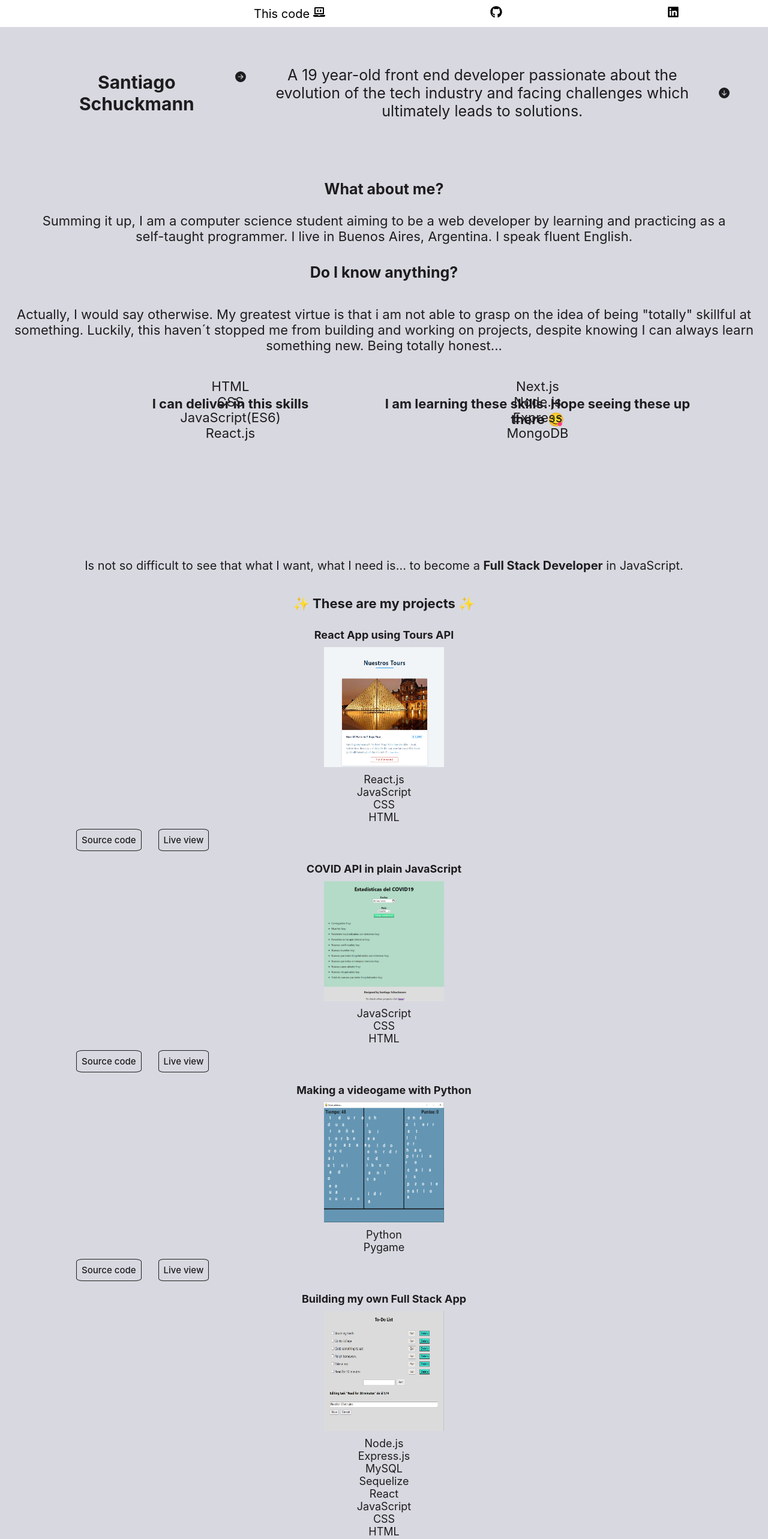
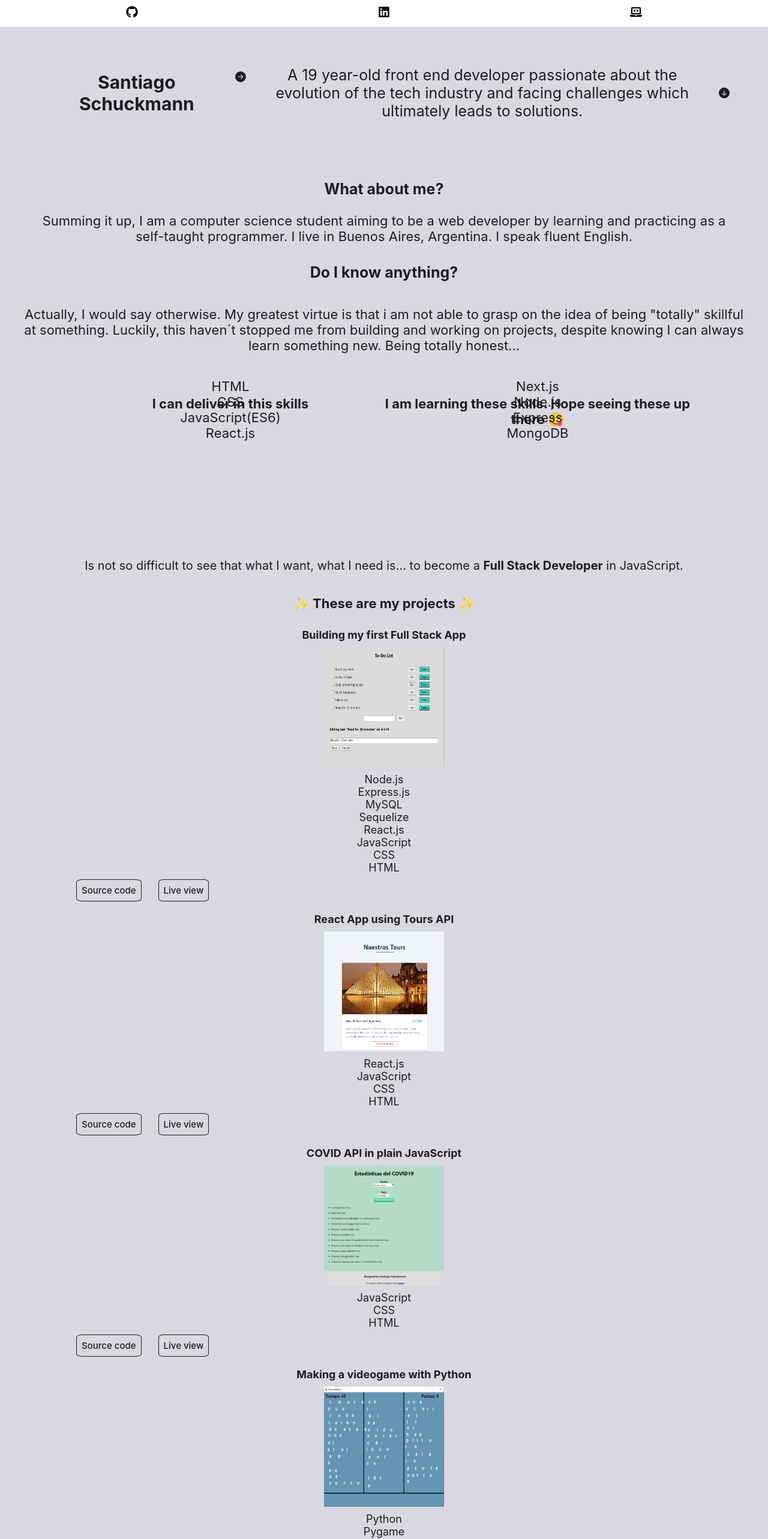
Before and after one commit to santischuckmann/my-portfolio, a React (Create React App) app: page / in a window 1280 px wide. Shown: the top 2566 px of the page at 60% size. Built offline with nearby package versions, Linux system fonts and the light colour scheme.

Commit message:
fixed ui and addedproject

```diff
--- a/src/components/Navbar.jsx
+++ b/src/components/Navbar.jsx
@@ -8,10 +8,9 @@ const Navbar = () => {
   return (
     <>
     <header>
-        <a href=""></a>
-        <a href="https://github.com/santischuckmann/my-portfolio">This code <FaLaptopCode /></a>
-        <a href="https://github.com/santischuckmann"><FaGithub /></a>
-        <a href = "https://www.linkedin.com/in/santiago-schuckmann-33183620a"><FaLinkedin /></a>
+        <a href="https://github.com/santischuckmann" target="_blank" rel= "noreferrer"><FaGithub /></a>
+        <a href = "https://www.linkedin.com/in/santiago-schuckmann-33183620a"  target="_blank" rel= "noreferrer"><FaLinkedin /></a>
+        <a href="https://github.com/santischuckmann/my-portfolio" target="_blank" rel= "noreferrer"><FaLaptopCode /></a>
     </header>
     <style jsx>
       {`
--- a/src/components/TechSection.jsx
+++ b/src/components/TechSection.jsx
@@ -5,7 +5,7 @@ const TechSection = () => {
     <>
     <section className='meTech'>
       <h3>Do I know anything?</h3>
-      <p> Actually, I would say otherwise. My greatest virtue is that i am not able to grasp on the idea of being "totally" skillful at something. Luckily, this haven´t stopped me from building and working on projects, despite knowing I can always learn something new. Being totally honest...</p>
+      <p className='doI'> Actually, I would say otherwise. My greatest virtue is that i am not able to grasp on the idea of being "totally" skillful at something. Luckily, this haven´t stopped me from building and working on projects, despite knowing I can always learn something new. Being totally honest...</p>
       <div className = "techStack">
       <h4 className='canDeliver'>I can deliver in this skills </h4>
       <ul className='techCanDeliver'>
@@ -35,6 +35,9 @@ const TechSection = () => {
         gap: 2rem;
       }
 
+      .doI {
+        width: 95%
+      }
       h3 {
         margin: 0;
       }
--- a/src/components/utils/projects.js
+++ b/src/components/utils/projects.js
@@ -1,6 +1,24 @@
 export const projects = [
   {
     id: 1,
+    title: "Building my first Full Stack App",
+    image: "/crudrestproject.png",
+    stack :
+     [
+      {id: 1, tec: "Node.js"},
+      {id: 2, tec: "Express.js"},
+      {id: 3, tec: "MySQL"},
+      {id: 4, tec: "Sequelize"},
+      {id: 4, tec: "React.js"},
+      {id: 3, tec: "JavaScript"},
+      {id: 5, tec: "CSS"},
+      {id: 6, tec: "HTML"}
+     ]  ,
+    sourceCode: "https://github.com/santischuckmann",
+    liveView: "https://santischuckmann.github.io/consuming-todo-api-with-react/",
+  },
+  {
+    id: 2,
     title: "React App using Tours API",
     image: "/toursproject.png",
     stack :
@@ -14,7 +32,7 @@ export const projects = [
     liveView: "https://santischuckmann.github.io/tours-api/"
   },
   {
-    id: 2,
+    id: 3,
     title: "COVID API in plain JavaScript",
     image: "/covidapi.png",
     stack :
@@ -27,7 +45,7 @@ export const projects = [
     liveView: "https://santischuckmann.github.io/covid-api/"
   },
   {
-    id: 3,
+    id: 4,
     title: "Making a videogame with Python",
     image: "/pythongame.png",
     stack :
@@ -38,22 +56,5 @@ export const projects = [
     sourceCode: "https://github.com/santischuckmann/pythongame/tree/master",
     liveView: "https://github.com/santischuckmann/pythongame/tree/master",
   },
-  {
-    id: 4,
-    title: "Building my own Full Stack App",
-    image: "/crudrestproject.png",
-    stack :
-     [
-      {id: 1, tec: "Node.js"},
-      {id: 2, tec: "Express.js"},
-      {id: 3, tec: "MySQL"},
-      {id: 4, tec: "Sequelize"},
-      {id: 4, tec: "React"},
-      {id: 3, tec: "JavaScript"},
-      {id: 5, tec: "CSS"},
-      {id: 6, tec: "HTML"}
-     ]  ,
-    sourceCode: "https://github.com/santischuckmann",
-    liveView: "https://santischuckmann.github.io/consuming-todo-api-with-react/",
-  }
+
 ]
--- a/src/globals.css
+++ b/src/globals.css
@@ -10,6 +10,7 @@ body {
   --font-color: #1d1d1f;
   --secondary-color: #555559;
   background-color: var(--main-color);
+  overflow-x: hidden;
 }
 
 button {
```
